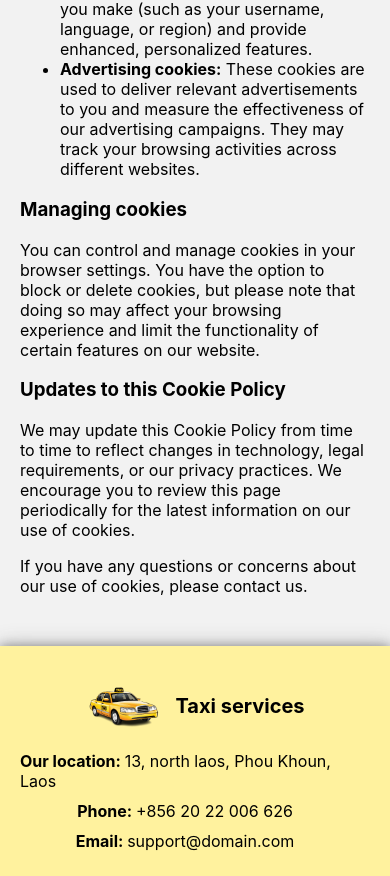
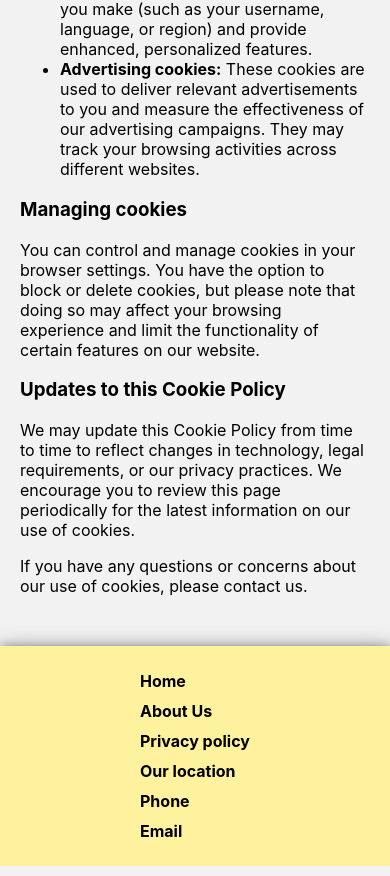
Before and after one commit to veluat/taxi-services, a React (Create React App) app: page /cookie-policy in a window 390 px wide. Shown: the part 1123-1999 px from the top of the page. Built offline with nearby package versions, Linux system fonts and the light colour scheme.

Commit message:
style: mobile adaptive added

```diff
--- a/src/components/thankYou/ThankYou.jsx
+++ b/src/components/thankYou/ThankYou.jsx
@@ -4,7 +4,7 @@ import './ThankYou.css';
 export const ThankYou = () => {
     return (
         <div className="thank-you">
-            <h2 className="thank-you-text">Thank you for your submission!</h2>
+            <h2 className="thank-you-text">Thank you for your order!</h2>
         </div>
     );
 };
--- a/src/layout/footer/Footer.css
+++ b/src/layout/footer/Footer.css
@@ -33,7 +33,6 @@
 }
 
 .contact-info {
-    margin-right: 20px;
     display: flex;
     flex-direction: column;
     justify-content: center;
@@ -42,14 +41,15 @@
 }
 
 .contact-info p {
+    display: inline-block;
     margin: 5px 0;
-    font-weight: bold;
+    font-weight: normal;
 }
 
 .contact-info a {
     color: #000000;
     text-decoration: none;
-    font-weight: normal;
+    font-weight: bold;
 }
 
 .contact-info a:hover {
@@ -64,7 +64,6 @@
     align-items: flex-start;
 }
 
-
 .footer-links a {
     text-decoration: none;
     color: black;
@@ -75,19 +74,30 @@
     color: #FF5500;
 }
 
-@media screen and (max-width: 705px) {
+@media screen and (max-width: 780px) {
     .footer {
         flex-direction: column;
         justify-content: center;
         align-items: center;
     }
 
-    .contact-info {
-        justify-content: center;
-        align-items: center;
+    .logo-footer {
+        display: none;
     }
 
-    .footer-links a {
+    .contact-info {
+        width: 110px;
+    }
+
+    .contact-info p {
         display: none;
     }
+
+    .contact-info a {
+        margin: 5px 0;
+    }
+
+    .footer-links {
+        width: 110px;
+    }
 }
--- a/src/layout/footer/Footer.jsx
+++ b/src/layout/footer/Footer.jsx
@@ -29,10 +29,10 @@ export const Footer = () => {
                     <NavLink to={'/privacy-policy'}>Privacy policy</NavLink>
                 </div>
                 <div className="contact-info">
-                    <p>Our location: <a href="https://maps.google.com/maps?q=13, north laos, Phou Khoun, Laos">13, north
-                        laos, Phou Khoun, Laos</a></p>
-                    <p>Phone: <a href="tel:+856 20 22 006 626">+856 20 22 006 626</a></p>
-                    <p>Email: <a href="mailto:support@domain.do">support@domain.com</a></p>
+                     <a href="https://maps.google.com/maps?q=13, north laos, Phou Khoun, Laos">Our location<p>13, north
+                        laos, Phou Khoun, Laos</p></a>
+                    <a href="tel:+856 20 22 006 626">Phone<p>+856 20 22 006 626</p></a>
+                    <a href="mailto:support@domain.do">Email<p>support@domain.com</p></a>
                 </div>
             </footer>
         </div>
```
